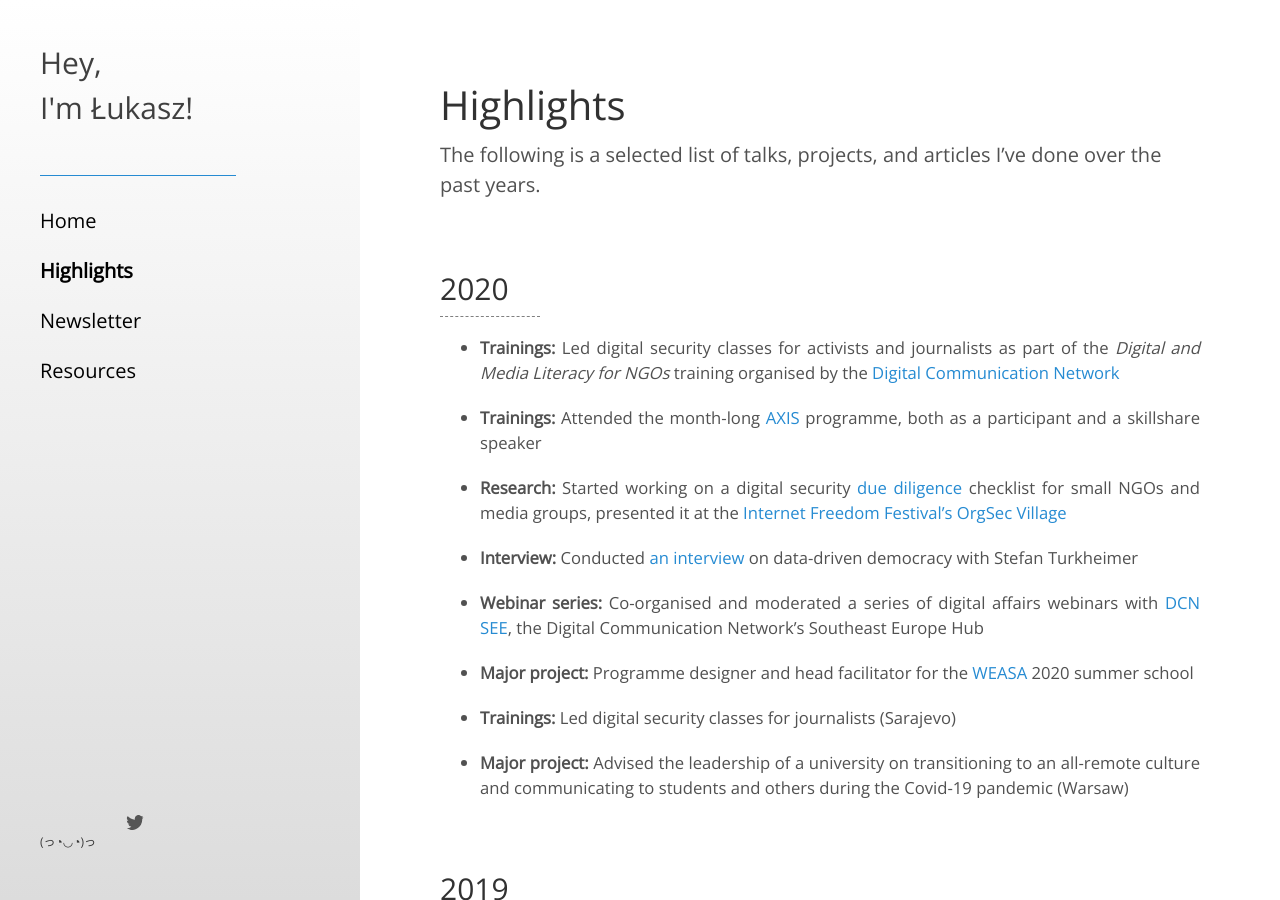
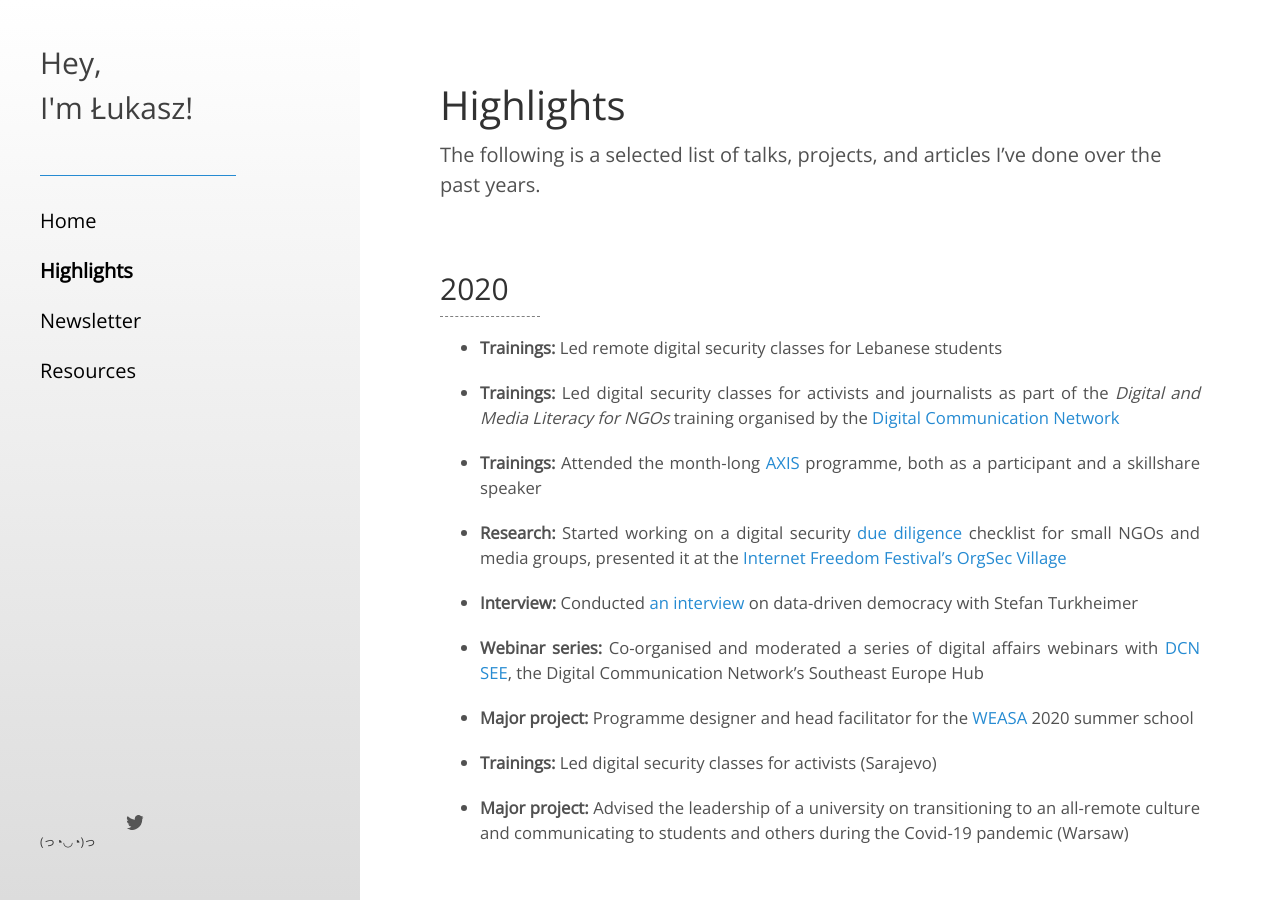
Before and after one commit to lukasz-a-krol/lukasz-a-krol.github.io, a Jekyll site: the page built from highlights.md, in a window 1280 px wide and 900 px high. Built offline with Jekyll 4.4.1, drawn with Linux system fonts in a browser that asks for light colours.

Commit message:
slight updates to highlights

```diff
--- a/assets/css/webform.scss
+++ b/assets/css/webform.css
@@ -9,10 +9,17 @@ button {
         border: none;
         cursor: pointer;
          }
+
 form {
-        border: 3px solid #f1f1f1;
+        border-radius: 0;
+        border: 2px dashed #444444;
+        height: 75px;
+        width: 250px;
     }
+
 input {
         border-radius: 0;
-        border: 3px solid #444444;
+        border: 2px dashed #444444;
+        height: 75px;
+        width: 250px;
     }
--- a/highlights.md
+++ b/highlights.md
@@ -14,6 +14,8 @@ The following is a selected list of talks, projects, and articles I've done over
 
 <h2 class = "year">2020</h2>
 
+* <b>Trainings:</b> Led remote digital security classes for Lebanese students
+
 * <b>Trainings:</b> Led digital security classes for activists and journalists as part of the <i>Digital and Media Literacy for NGOs</i> training organised by the <a href = "https://digicomnet.org/" target = "_blank">Digital Communication Network</a>
 
 * <b>Trainings:</b> Attended the month-long <a href = "https://usable.tools/axis2020/" target = "_blank">AXIS</a> programme, both as a participant and a skillshare speaker
@@ -26,7 +28,7 @@ The following is a selected list of talks, projects, and articles I've done over
 
 * <b>Major project:</b> Programme designer and head facilitator for the [WEASA](https://www.weasa.org){:target="_blank"} 2020 summer school
 
-* <b>Trainings:</b> Led digital security classes for journalists (Sarajevo)
+* <b>Trainings:</b> Led digital security classes for activists (Sarajevo)
 
 * <b>Major project:</b> Advised the leadership of a university on transitioning to an all-remote culture and communicating to students and others during the Covid-19 pandemic (Warsaw)
 
```
